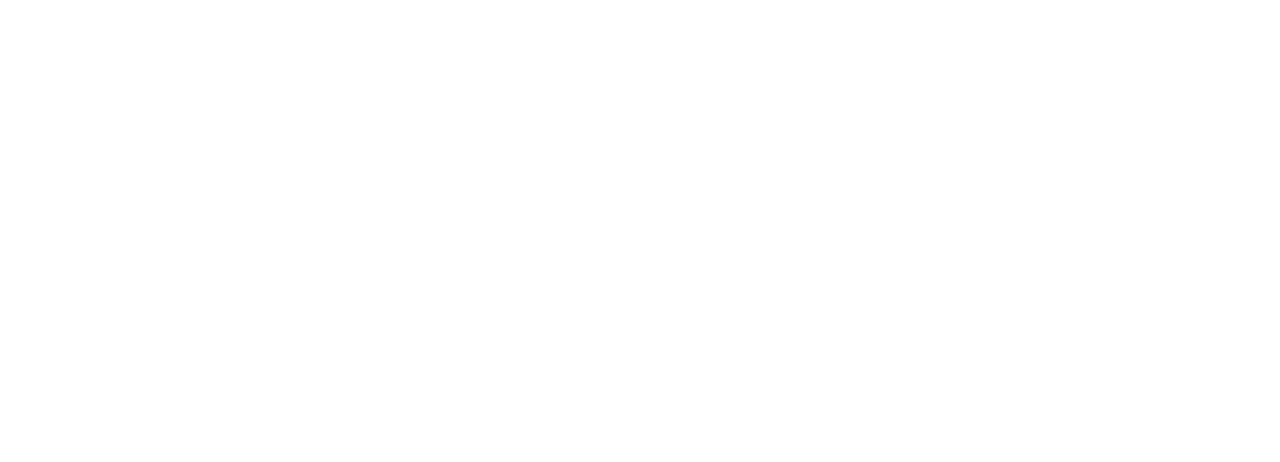
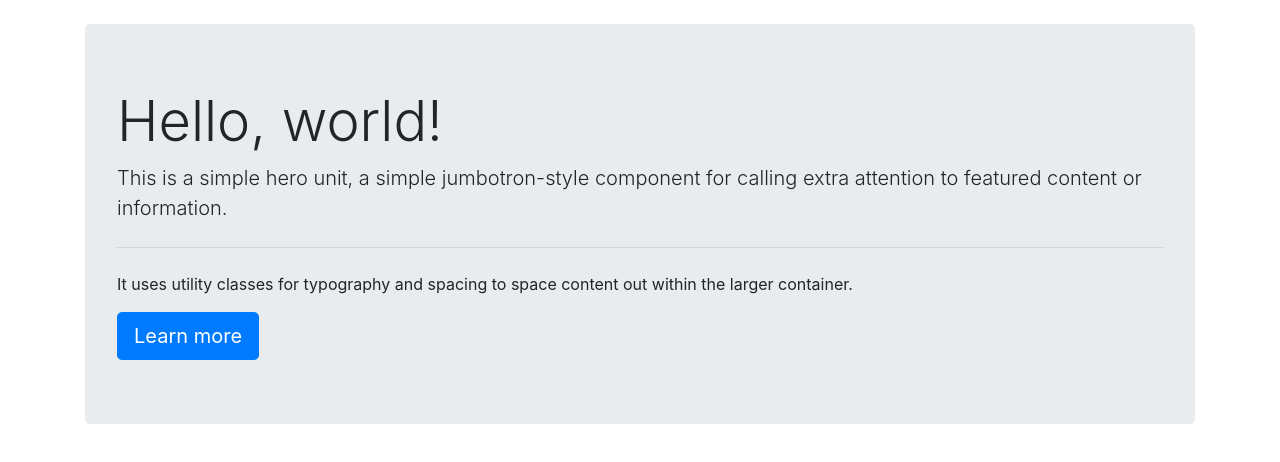
Before and after one commit to AlexTorres1/employeedata, a plain HTML site: page index.html in a window 1280 px wide. Drawn offline with nearby package versions, Linux system fonts and the light colour scheme; files whose address does not match are found by name.

Commit message:
added structure

```diff
--- a/index.html
+++ b/index.html
@@ -10,7 +10,14 @@
 </head>
 <body>
 
-    <div call="container">
+    <div class="container">
+            <div class="jumbotron mt-4">
+                <h1 class="display-4">Hello, world!</h1>
+                <p class="lead">This is a simple hero unit, a simple jumbotron-style component for calling extra attention to featured content or information.</p>
+                <hr class="my-4">
+                <p>It uses utility classes for typography and spacing to space content out within the larger container.</p>
+                <a class="btn btn-primary btn-lg" href="#" role="button">Learn more</a>
+            </div>
 
 
 
```
